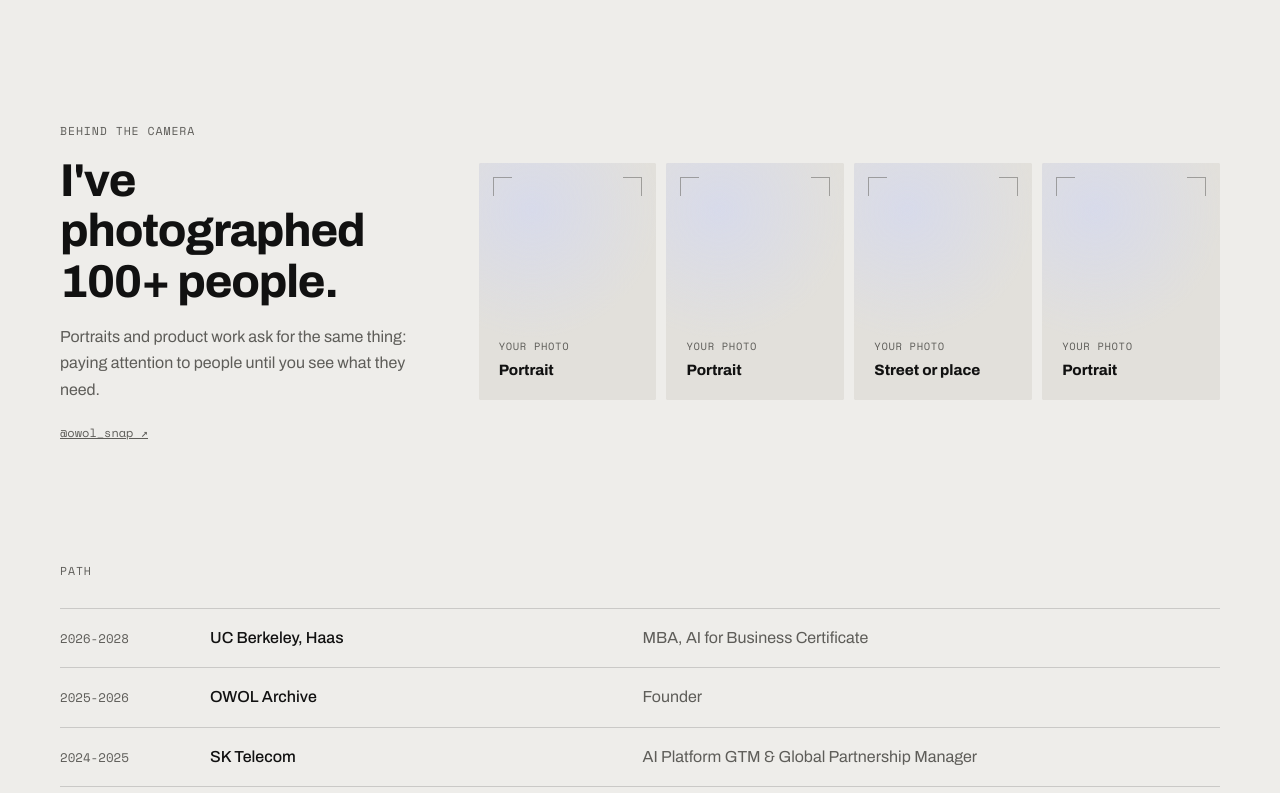
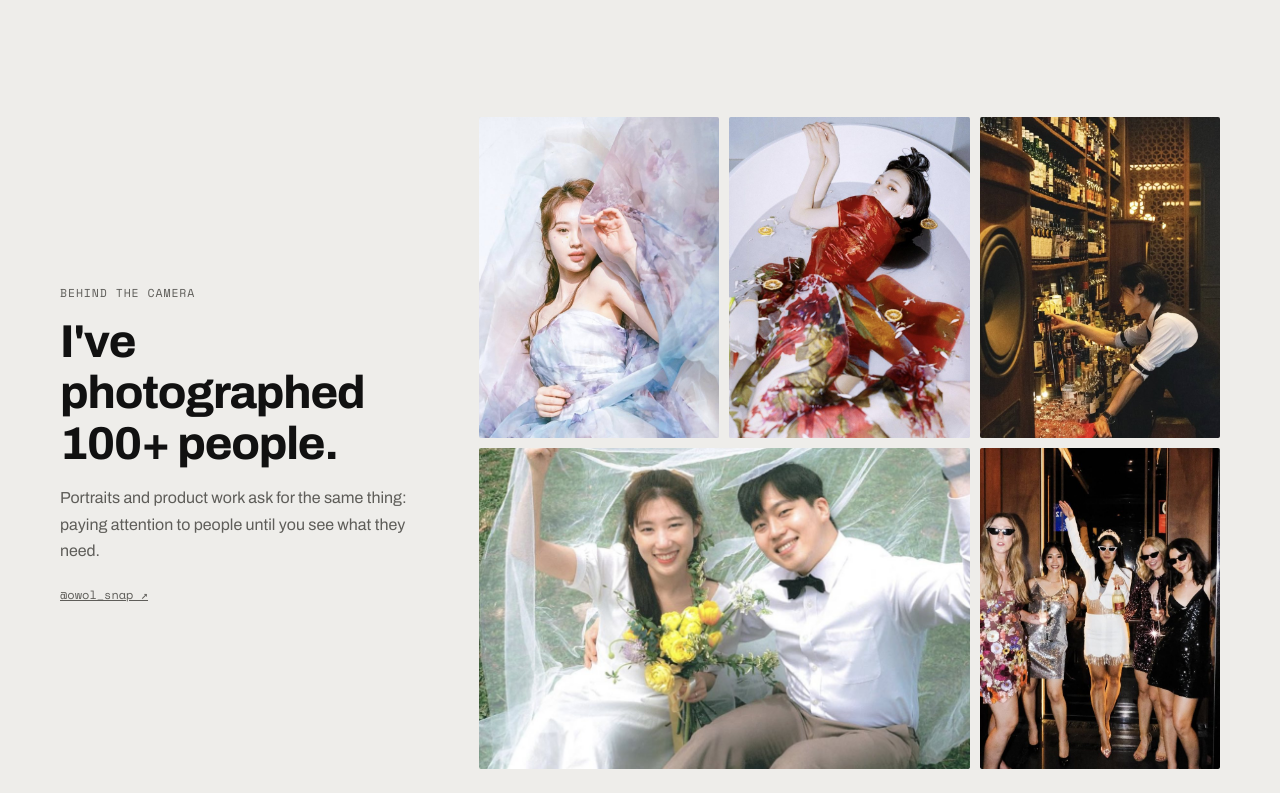
Before and after one commit to junelim12/junelim12.github.io, a plain HTML site: page index.html in a window 1280 px wide. Shown: the part 5727-6520 px from the top of the page. Drawn offline with nearby package versions, Linux system fonts and the light colour scheme.

Commit message:
Fill Behind the camera with OWOL snap photography
Co-Authored-By: Claude Opus 5.5 <noreply@anthropic.com>
Claude-Session: https://claude.ai/code/session_0111bAxhRWFbHUQUwMUbEcV4

```diff
--- a/index.html
+++ b/index.html
@@ -226,8 +226,9 @@ details.more ul{margin:14px 0 0;padding-left:18px;display:flex;flex-direction:co
 .eye h2{font-size:clamp(32px,3.6vw,48px);line-height:1.1}
 .eye p{color:var(--muted);margin:16px 0 0;max-width:40ch}
 .eye a{font-family:var(--mono);font-size:12px}
-.strip{display:grid;grid-template-columns:repeat(4,1fr);gap:10px}
+.strip{display:grid;grid-template-columns:repeat(3,1fr);gap:10px}
 .strip .slot{aspect-ratio:3/4}
+.strip .slot.wide{grid-column:span 2;aspect-ratio:auto}
 .strip .slot .ph b{font-size:15px}
 
 /* timeline */
@@ -269,6 +270,7 @@ footer a:hover,.copy-inline:hover{border-color:var(--honey)}
   .case.flip .media{order:0}
   .build{grid-template-columns:repeat(2,1fr)}
   .strip{grid-template-columns:repeat(2,1fr)}
+  .strip .slot.wide{aspect-ratio:3/2}
   .tl li{grid-template-columns:1fr;gap:2px}
   footer .wrap{grid-template-columns:1fr}
   .chapter{padding-block:72px 16px}
@@ -520,10 +522,11 @@ footer a:hover,.copy-inline:hover{border-color:var(--honey)}
       <p><a href="https://www.instagram.com/owol_snap/" target="_blank" rel="noopener">@owol_snap ↗</a></p>
     </div>
     <div class="strip">
-      <figure class="slot"><div class="ph"><span>Your photo</span><b>Portrait</b></div></figure>
-      <figure class="slot"><div class="ph"><span>Your photo</span><b>Portrait</b></div></figure>
-      <figure class="slot"><div class="ph"><span>Your photo</span><b>Street or place</b></div></figure>
-      <figure class="slot"><div class="ph"><span>Your photo</span><b>Portrait</b></div></figure>
+      <figure class="slot"><img src="photos/snap-fabric.jpg" alt="Studio portrait of a woman wrapped in sheer floral fabric in pastel blue and lilac" loading="lazy" style="object-position:50% 30%"></figure>
+      <figure class="slot"><img src="photos/snap-bath.jpg" alt="A woman in a red qipao lying in a milky bath scattered with petals and dried orange slices" loading="lazy"></figure>
+      <figure class="slot"><img src="photos/snap-bar.jpg" alt="A bartender reaching for a bottle on a wall of whisky shelves in a warmly lit bar" loading="lazy" style="object-position:60% 50%"></figure>
+      <figure class="slot wide"><img src="photos/snap-wedding.jpg" alt="A couple laughing under a white veil on the grass, holding a yellow bouquet" loading="lazy" style="object-position:50% 40%"></figure>
+      <figure class="slot"><img src="photos/snap-party.jpg" alt="Five friends in sequined dresses and cat-eye sunglasses celebrating in an elevator" loading="lazy" style="object-position:50% 40%"></figure>
     </div>
   </section>
 
```
Also changed, not shown: photos/snap-bar.jpg (added), photos/snap-bath.jpg (added), photos/snap-fabric.jpg (added), photos/snap-party.jpg (added), photos/snap-wedding.jpg (added).
